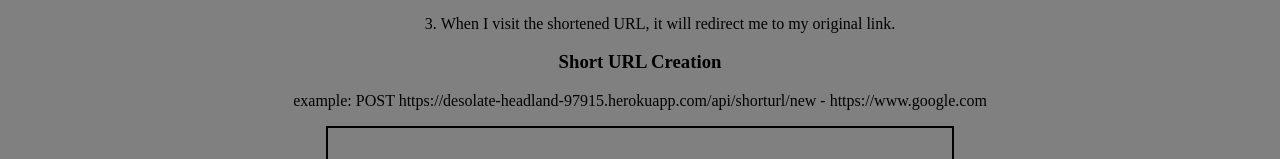
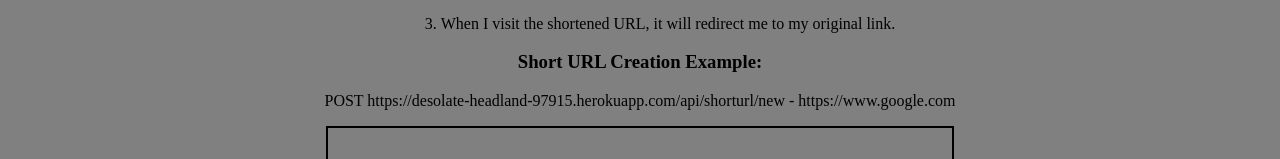
Before and after one commit to NolanKuenzi/urlShortener, a website: page views/index.html in a window 1280 px wide. Shown: the part 201-360 px from the top of the page. Drawn offline with Linux system fonts and the light colour scheme; files that its build step writes are made by us from their sources.

Commit message:
layout and README update

```diff
--- a/views/index.html
+++ b/views/index.html
@@ -16,8 +16,8 @@
             HINT: to be sure that the submitted url points to a valid site you can use the function dns.lookup(host, cb) from the dns core module.</li><br>
             <li>When I visit the shortened URL, it will redirect me to my original link.</li>
         </ol>
-        <h3>Short URL Creation</h3>
-        <p>example: POST https://desolate-headland-97915.herokuapp.com/api/shorturl/new - https://www.google.com</p>
+        <h3>Short URL Creation Example:</h3>
+        <p>POST https://desolate-headland-97915.herokuapp.com/api/shorturl/new - https://www.google.com</p>
         <div id="urlDivBox">
             <form action="/api/shorturl/new" method="POST" target="_blank">
               <span>URL to be shortened</span><input type="text" placeholder="https://www.freecodecamp.org/" name="inputUrl"></input><button type="submit">POST URL</button>
```
Also changed, not shown: views/README.md (added).
